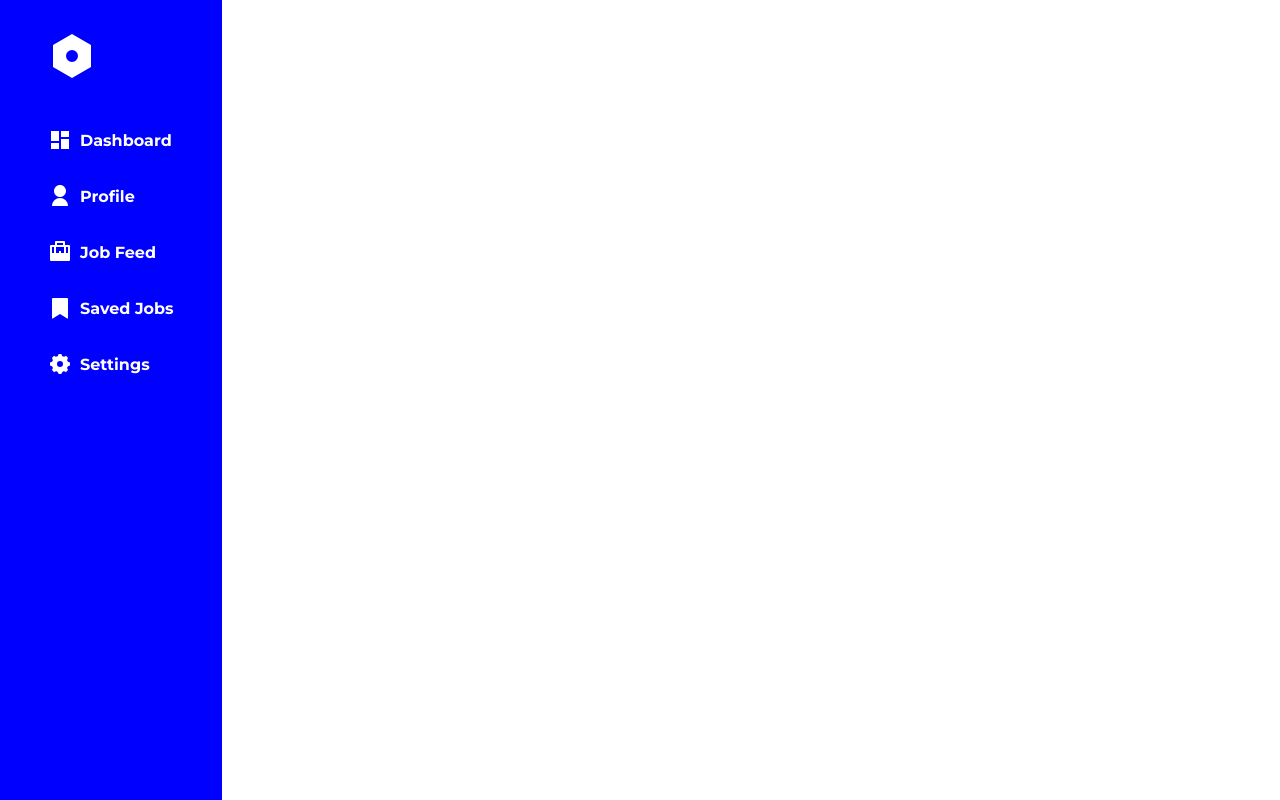
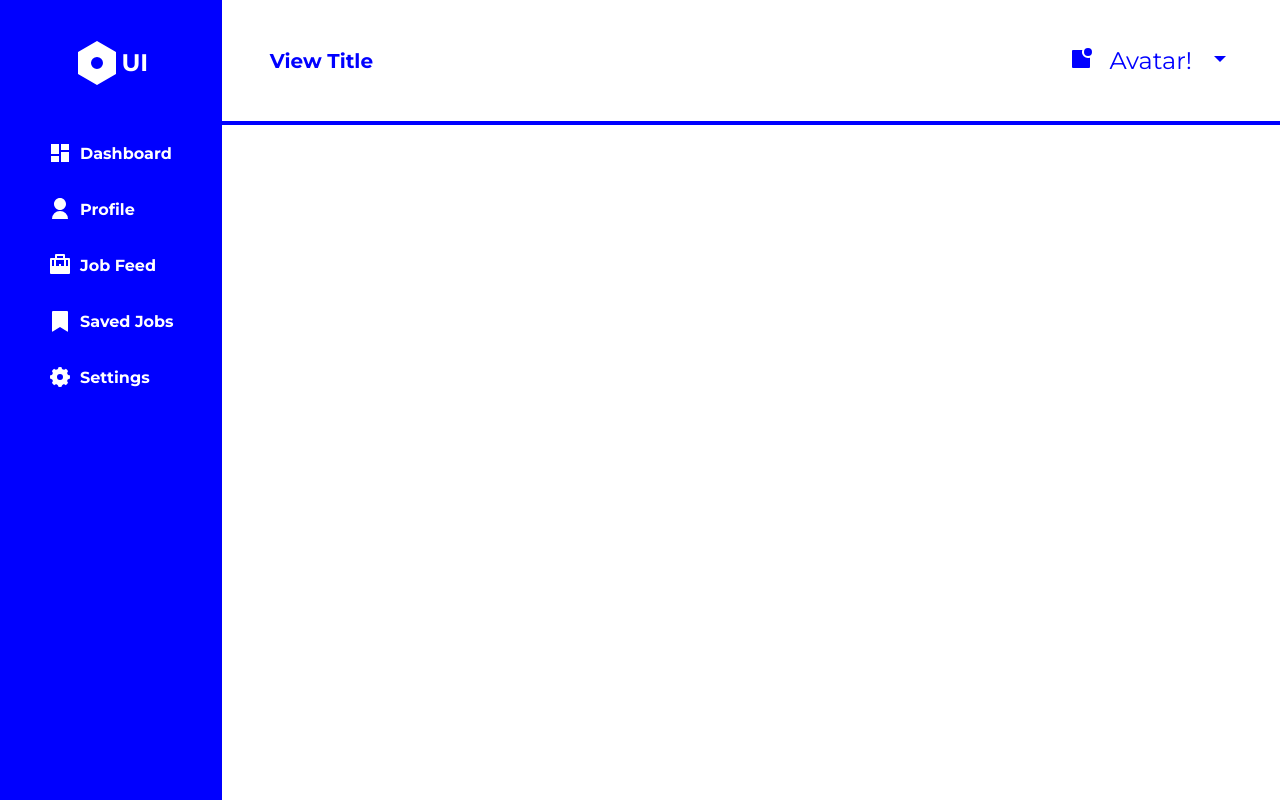
Before and after one commit to VargaAaron-FS/Varga_Aaron_Dev2501, a React (Create React App) app: page / in a window 1280 px wide. Built offline with nearby package versions, Linux system fonts and the light colour scheme.

Commit message:
component styling updates

```diff
--- a/src/App.js
+++ b/src/App.js
@@ -5,11 +5,15 @@ import styled from "styled-components";
 
 // Components
 import SideNav from "./components/SideNav";
+import MyHeader from "./components/MyHeader";
 
 export default function App() {
   return (
     <AppContainer>
       <SideNav />
+      <MainContainer>
+        <MyHeader />
+      </MainContainer>
     </AppContainer>
   );
 }
@@ -17,3 +21,9 @@ export default function App() {
 const AppContainer = styled.div`
   display: flex;
 `;
+
+const MainContainer = styled.main`
+  display: flex;
+  flex-direction: column;
+  flex-grow: 1;
+`;
--- a/src/components/Header.js
+++ b/src/components/MyAvatar.js
@@ -3,10 +3,12 @@ import styled from 'styled-components';
 
 // import logo from "./logo.svg";
 
-export default function Header() {
+// import image
+
+export default function MyAvatar() {
   return (
     <AppContainer>
-      App!
+      Avatar!
     </AppContainer>
   );
 }
--- /dev/null
+++ b/src/components/MyHeader.js
@@ -0,0 +1,54 @@
+import React from 'react';
+import styled from 'styled-components';
+
+import MyAvatar from "./MyAvatar";
+
+import {
+  RiNotificationBadgeFill,
+  RiArrowDownSFill
+} from "react-icons/ri";
+
+// import logo from "./logo.svg";
+
+export default function MyHeader() {
+  return (
+    <Header>
+      <ViewTitle>View Title</ViewTitle>
+      <HeaderNav>
+        <Anchor href="/"><RiNotificationBadgeFill /></Anchor>
+        <Anchor href="/"><MyAvatar /></Anchor>
+        <Anchor href="/"><RiArrowDownSFill /></Anchor>
+      </HeaderNav>
+    </Header>
+  );
+}
+
+const Header = styled.header`
+  display: flex;
+  flex-direction: row;
+  padding: 2rem 3rem;
+  background: white;
+  border-bottom: .25rem solid blue;
+  justify-content: space-between;
+  align-items: center;
+`;
+
+const ViewTitle = styled.h2`
+  font-size: 1.25rem;
+  color: blue;
+  font-weight: 700;
+`;
+
+const HeaderNav = styled.nav`
+  display: flex;
+  flex-direction: row;
+  column-gap: 1rem;
+`;
+
+const Anchor = styled.a`
+  display: flex;
+  flex-direction: row;
+  color: blue;
+  text-decoration: none;
+  font-size: 1.5rem;
+`;
--- a/src/components/SideNav.js
+++ b/src/components/SideNav.js
@@ -15,7 +15,9 @@ import {
 export default function SideNav() {
   return (
     <SideNavContainer>
-      <RiSettingsFill style={{ fontSize: "3rem" }} />
+      <LogoContainer>
+        <RiSettingsFill /> <LogoText>UI</LogoText>
+      </LogoContainer>
       <Nav>
         <Anchor href="/">
           <RiDashboardFill style={{ fontSize: "1.5rem" }} /> Dashboard
@@ -44,7 +46,6 @@ const SideNavContainer = styled.div`
   background: blue;
   height: calc(100vh - 4rem);
   row-gap: 3rem;
-  color: white;
 `;
 
 const Nav = styled.nav`
@@ -65,3 +66,17 @@ const Anchor = styled.a`
     opacity: 0.75;
   }
 `;
+
+const LogoContainer = styled.div`
+  font-size: 3rem;
+  display: flex;
+  flex-direction: row;
+  color: white;
+  align-items: center;
+  justify-content: center;
+`;
+
+const LogoText = styled.h1`
+  font-size: 1.5rem;
+  font-weight: 700;
+`;
```
